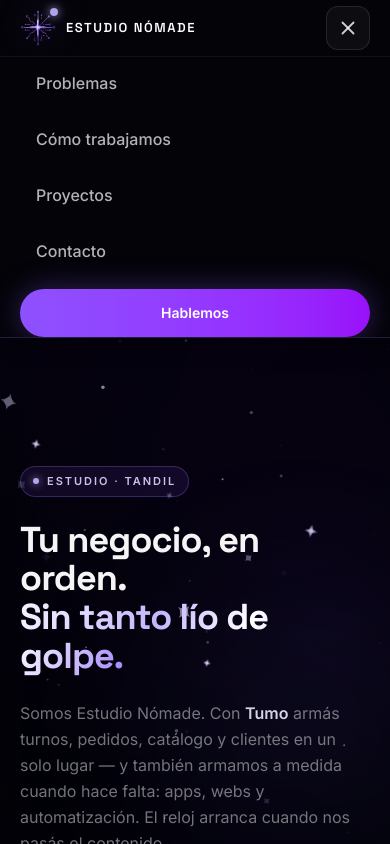
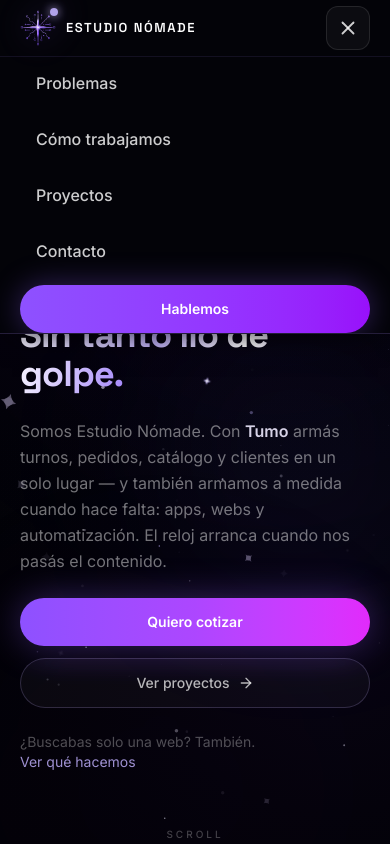
Before and after one commit to Estudio-Nomade/EstudioNomade-landing, a Next.js app: page / in a window 390 px wide. Both pictures are taken after a click on the button "Abrir menú". Shown: the top 844 px of the page. Built offline with nearby package versions, Linux system fonts and the light colour scheme.

Commit message:
fix: header fixed opaco + nav menú que sí scrollea a secciones
- Header fixed top-0 fondo sólido + spacer (sin hueco al scrollear)
- Menú: unlock body scroll antes de saltar; offset por alto del header
- scrollToHash con getBoundingClientRect (no falla con lock)

```diff
--- a/src/components/effects/companion-mascot.tsx
+++ b/src/components/effects/companion-mascot.tsx
@@ -179,7 +179,7 @@
 
   return (
     <motion.div
-      className="pointer-events-none fixed z-[60]"
+      className="pointer-events-none fixed z-[90]"
       style={{
         left,
         top,
--- a/src/components/navbar/navbar.tsx
+++ b/src/components/navbar/navbar.tsx
@@ -8,17 +8,41 @@
 import { cn } from "@/lib/utils"
 import { NAV_MENU_EVENT } from "@/components/effects/companion-mascot"
 
+function scrollToHash(href: string) {
+  if (!href || href === "#") {
+    window.scrollTo({ top: 0, behavior: "smooth" })
+    return
+  }
+  const el = document.querySelector(href)
+  if (!el) return
+  const header = document.getElementById("en-site-header")
+  const offset = header?.getBoundingClientRect().height ?? 56
+  const top = el.getBoundingClientRect().top + window.scrollY - offset - 8
+  window.scrollTo({ top: Math.max(0, top), behavior: "smooth" })
+}
+
+function unlockBodyScroll() {
+  const lockedY = Number(document.body.dataset.scrollY || "0")
+  document.body.style.overflow = ""
+  document.body.style.position = ""
+  document.body.style.top = ""
+  document.body.style.left = ""
+  document.body.style.right = ""
+  document.body.style.width = ""
+  delete document.body.dataset.scrollY
+  if (lockedY) window.scrollTo(0, lockedY)
+}
+
 /**
- * Barra sticky (no fixed flotante): queda arriba de todo sin hueco al scrollear.
+ * Header fixed sólido pegado al top (sin hueco al scrollear).
+ * Links del menú: liberan el lock y saltan a la sección.
  */
 export function Navbar() {
   const [isOpen, setIsOpen] = useState(false)
   const [scrolled, setScrolled] = useState(false)
 
   useEffect(() => {
-    const handleScroll = () => {
-      setScrolled(window.scrollY > 8)
-    }
+    const handleScroll = () => setScrolled(window.scrollY > 8)
     handleScroll()
     window.addEventListener("scroll", handleScroll, { passive: true })
     return () => window.removeEventListener("scroll", handleScroll)
@@ -26,15 +50,22 @@
 
   useEffect(() => {
     if (isOpen) {
+      const y = window.scrollY
+      document.body.dataset.scrollY = String(y)
       document.body.style.overflow = "hidden"
+      document.body.style.position = "fixed"
+      document.body.style.top = `-${y}px`
+      document.body.style.left = "0"
+      document.body.style.right = "0"
+      document.body.style.width = "100%"
     } else {
-      document.body.style.overflow = ""
+      unlockBodyScroll()
     }
     window.dispatchEvent(
       new CustomEvent(NAV_MENU_EVENT, { detail: { open: isOpen } })
     )
     return () => {
-      document.body.style.overflow = ""
+      unlockBodyScroll()
       window.dispatchEvent(
         new CustomEvent(NAV_MENU_EVENT, { detail: { open: false } })
       )
@@ -42,47 +73,41 @@
   }, [isOpen])
 
   const handleNavClick = (href: string) => {
+    // Liberar lock YA (antes del re-render) para que el scroll funcione
+    unlockBodyScroll()
     setIsOpen(false)
-    const el = document.querySelector(href)
-    if (el) {
-      el.scrollIntoView({ behavior: "smooth" })
-    }
+    window.setTimeout(() => scrollToHash(href), 60)
   }
 
   return (
+    <>
       <header
-      style={{
-        position: "sticky",
-        top: 0,
-        left: 0,
-        right: 0,
-        margin: 0,
-        transform: "none",
-      }}
+        id="en-site-header"
         className={cn(
-        "relative z-[100] w-full border-b",
-        /* Fondo sólido: no se ve contenido/estrellas “en el medio” */
-        "bg-[#030308]",
+          "fixed inset-x-0 top-0 z-[200] w-full border-b bg-[#030308]",
+          "pt-[env(safe-area-inset-top,0px)]",
           scrolled || isOpen
-          ? "border-violet-400/20 shadow-[0_8px_24px_-12px_rgba(0,0,0,0.85)]"
+            ? "border-violet-400/20 shadow-[0_10px_30px_-12px_rgba(0,0,0,0.9)]"
             : "border-white/[0.06]"
         )}
       >
-      {/* raya de progreso integrada al borde superior de la barra */}
         <div
           className="pointer-events-none absolute inset-x-0 top-0 h-[2px] overflow-hidden"
           aria-hidden
         >
-        <div id="en-scroll-progress-track" className="h-full w-full origin-left scale-x-0 bg-gradient-to-r from-violet-300 via-fuchsia-400 to-purple-500" />
+          <div
+            id="en-scroll-progress-track"
+            className="h-full w-full origin-left scale-x-0 bg-gradient-to-r from-violet-300 via-fuchsia-400 to-purple-500"
+          />
         </div>
 
         <nav className="section-container relative flex h-14 items-center justify-between gap-3 sm:h-16">
           <a
             href="#"
-          className="group relative z-[101] flex min-w-0 shrink-0 items-center gap-2.5 sm:gap-3"
+            className="group relative z-[201] flex min-w-0 shrink-0 items-center gap-2.5 sm:gap-3"
             onClick={(e) => {
               e.preventDefault()
-            window.scrollTo({ top: 0, behavior: "smooth" })
+              handleNavClick("#")
             }}
           >
             <span className="logo-frame animate-logo-breathe relative h-9 w-9 shrink-0 sm:h-10 sm:w-10">
@@ -134,7 +159,7 @@
 
             <button
               type="button"
-            onClick={() => setIsOpen(!isOpen)}
+              onClick={() => setIsOpen((v) => !v)}
               className="inline-flex min-h-11 min-w-11 items-center justify-center rounded-xl border border-white/10 bg-white/[0.04] text-white/80 transition-colors hover:bg-white/[0.08] hover:text-white lg:hidden"
               aria-label={isOpen ? "Cerrar menú" : "Abrir menú"}
               aria-expanded={isOpen}
@@ -150,27 +175,27 @@
               initial={{ height: 0, opacity: 0 }}
               animate={{ height: "auto", opacity: 1 }}
               exit={{ height: 0, opacity: 0 }}
-            transition={{ duration: 0.28, ease: [0.22, 1, 0.36, 1] }}
-            className="relative z-[110] overflow-hidden border-t border-violet-400/10 bg-[#030308] lg:hidden"
+              transition={{ duration: 0.22, ease: [0.22, 1, 0.36, 1] }}
+              className="overflow-hidden border-t border-violet-400/10 bg-[#030308] lg:hidden"
             >
-            <ul className="section-container flex flex-col gap-1 py-4 pb-6">
+              <ul className="section-container flex max-h-[min(70vh,520px)] flex-col gap-1 overflow-y-auto py-3 pb-5">
                 {NAV_LINKS.map((link, i) => (
                   <motion.li
                     key={link.href}
-                  initial={{ opacity: 0, x: -16 }}
+                    initial={{ opacity: 0, x: -12 }}
                     animate={{ opacity: 1, x: 0 }}
-                  transition={{ delay: i * 0.05 }}
+                    transition={{ delay: i * 0.04 }}
                   >
                     <button
                       type="button"
                       onClick={() => handleNavClick(link.href)}
-                    className="w-full rounded-xl px-4 py-3.5 text-left text-base font-medium text-white/70 transition-all hover:bg-violet-500/10 hover:text-white"
+                      className="w-full rounded-xl px-4 py-3.5 text-left text-base font-medium text-white/80 transition-all hover:bg-violet-500/10 hover:text-white"
                     >
                       {link.label}
                     </button>
                   </motion.li>
                 ))}
-              <li className="pt-2">
+                <li className="pt-1">
                   <button
                     type="button"
                     onClick={() =>
@@ -189,5 +214,14 @@
           )}
         </AnimatePresence>
       </header>
+
+      {/* Reserva el alto del header fixed — evita que tape el hero y elimina “hueco” visual */}
+      <div
+        aria-hidden
+        className="w-full shrink-0 pt-[env(safe-area-inset-top,0px)]"
+      >
+        <div className="h-14 sm:h-16" />
+      </div>
+    </>
   )
 }
```
Lines whose indentation alone changed are shown as unchanged.
